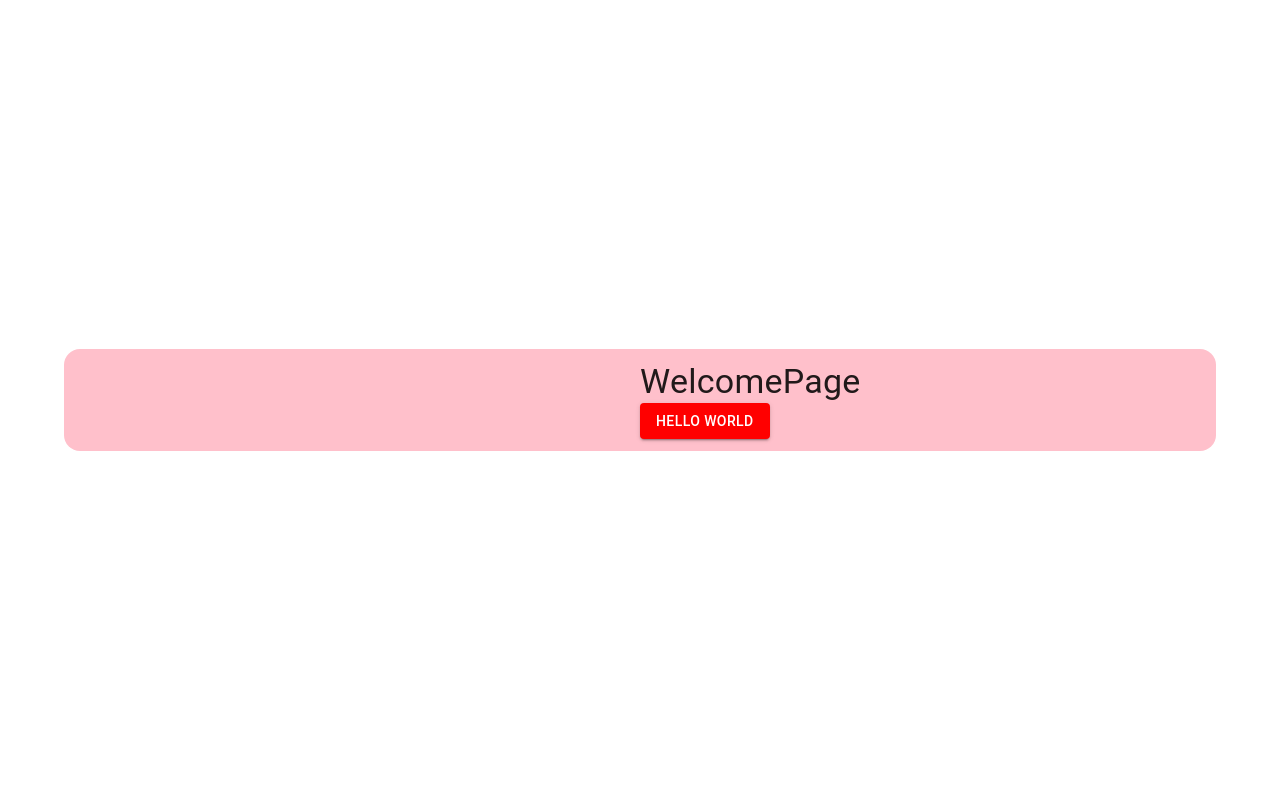
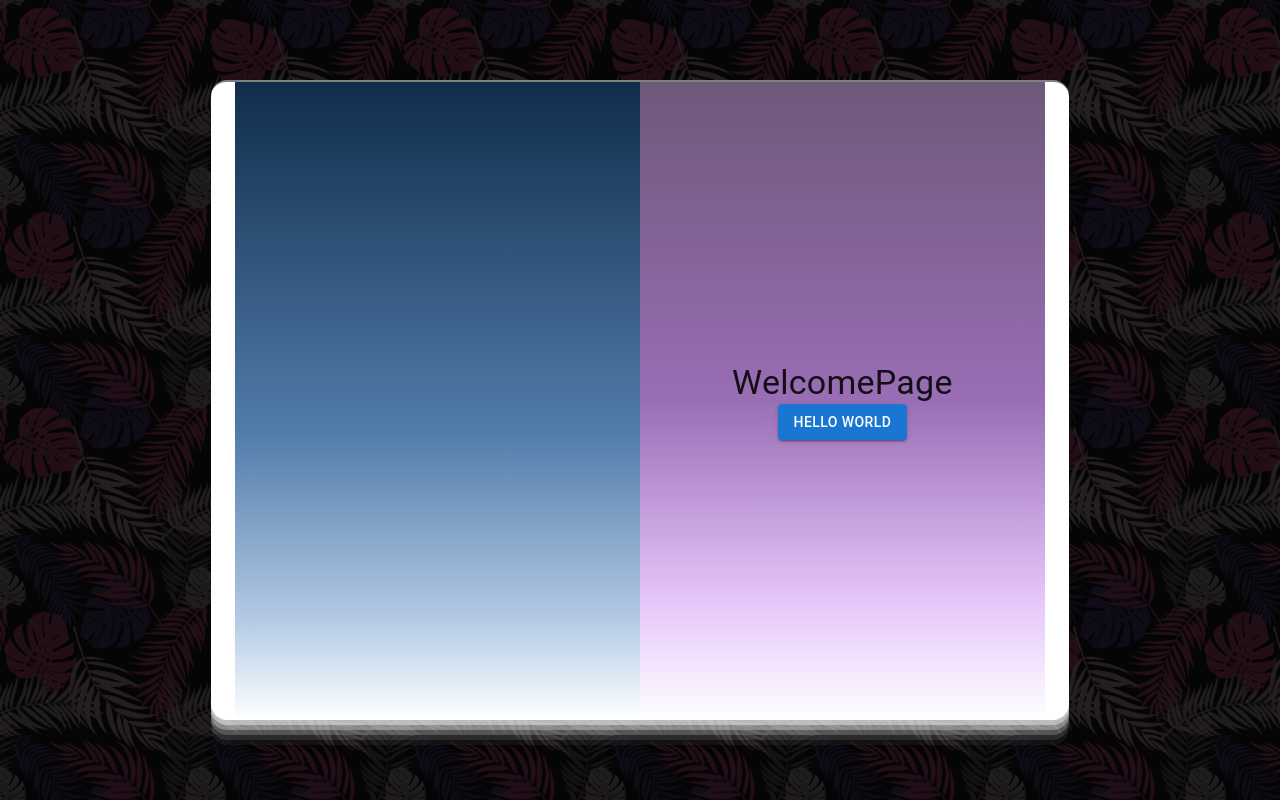
Before and after one commit to bmspd/jwt-react-practice, a React (Create React App) app in the folder client/: page / in a window 1280 px wide. Built offline with nearby package versions, Linux system fonts and the light colour scheme.

Commit message:
client: add welcome page styles

```diff
--- /dev/null
+++ b/client/index.d.ts
@@ -0,0 +1,2 @@
+declare module '*.png'
+declare module '*.jpg'
--- a/client/package.json
+++ b/client/package.json
@@ -13,6 +13,7 @@
     "@types/node": "^16.11.47",
     "@types/react": "^18.0.16",
     "@types/react-dom": "^18.0.6",
+    "@types/styled-components": "^5.1.26",
     "axios": "^0.27.2",
     "react": "^18.2.0",
     "react-dom": "^18.2.0",
--- a/client/src/pages/WelcomePage/index.tsx
+++ b/client/src/pages/WelcomePage/index.tsx
@@ -1,42 +1,37 @@
 import React from 'react'
 import { Button, Container, Grid, Typography } from '@mui/material'
-import { styled } from '@mui/material/styles'
+import { WelcomeContainer, WelcomePageContainer, WelcomeImageGrid, WelcomeContentGrid } from './styled-components'
 import './styles.scss'
-const StyledButton = styled(Button)`
-  background-color: red;
-`
-const WelcomeContainer = styled(Container)`
-  background-color: pink;
-  max-width: 1500px;
-  border-radius: 16px;
-  padding: 12px;
-  width: 100%;
-`
+
 const WelcomePage: React.FC = () => {
   const test = 'a'
   return (
+    <WelcomePageContainer maxWidth={false}>
       <Grid
         container
         spacing={0}
         direction='column'
         alignItems='center'
         justifyContent='center'
-      style={{ minHeight: '100vh', padding: '0 4rem' }}
+        style={{ minHeight: '100vh', width: '80%', padding: '0 4rem', margin: 'auto' }}
       >
         <WelcomeContainer>
-        <Grid container>
-          <Grid className='welcome-image-container' item xs={6}></Grid>
-          <Grid item xs={6}>
+          <Grid container style={{ height: '100%' }}>
+            <WelcomeImageGrid className='welcome-image-container' item xs={6} />
+            <Grid item xs={6} className='welcome-main-container'>
+              <WelcomeContentGrid container direction='column' alignItems='center' justifyContent='center'>
                 <Typography variant='h4' component='h1'>
                   WelcomePage
                 </Typography>
                 <div>
-              <StyledButton variant={'contained'}>Hello world</StyledButton>
+                  <Button variant={'contained'}>Hello world</Button>
                 </div>
+              </WelcomeContentGrid>
             </Grid>
           </Grid>
         </WelcomeContainer>
       </Grid>
+    </WelcomePageContainer>
   )
 }
 
--- /dev/null
+++ b/client/src/pages/WelcomePage/styled-components.ts
@@ -0,0 +1,57 @@
+import { styled } from '@mui/material/styles'
+import { Container, Grid } from '@mui/material'
+import backgroundPattern from '../../assets/img/background-pattern.jpg'
+
+export const WelcomeImageGrid = styled(Grid)`
+  background: linear-gradient(
+    180deg,
+    rgba(16, 45, 75, 1) 0%,
+    rgba(81, 124, 170, 1) 55%,
+    rgba(178, 201, 228, 1) 84%,
+    rgba(255, 255, 255, 0.4) 100%
+  );
+`
+export const WelcomeContentGrid = styled(Grid)`
+  height: 100%;
+  padding: 12px;
+  box-sizing: border-box;
+  background: linear-gradient(
+    180deg,
+    rgba(109, 89, 122, 1) 0%,
+    rgba(153, 110, 181, 1) 50%,
+    rgba(229, 197, 250, 1) 81%,
+    rgba(255, 255, 255, 0.4) 100%
+  );
+`
+export const WelcomePageContainer = styled(Container)`
+  background-image: url(${backgroundPattern});
+  background-size: 400px auto;
+  position: relative;
+  width: 100%;
+  height: 100%;
+  z-index: 1;
+  &::before {
+    content: '';
+    position: absolute;
+    left: 0;
+    right: 0;
+    top: 0;
+    bottom: 0;
+    z-index: -1;
+    background: rgba(0, 0, 0, 0.85);
+`
+export const WelcomeContainer = styled(Container)`
+  background-color: white;
+  max-width: 1500px;
+  border-radius: 16px;
+  width: 100%;
+  height: 80vh;
+  display: flex;
+  flex-direction: row;
+  align-items: center;
+  padding: 0;
+  overflow: hidden;
+  border-top: 2px solid gray;
+  box-shadow: rgba(255, 255, 255, 0.4) 0px 5px, rgba(255, 255, 255, 0.3) 0px 10px, rgba(255, 255, 255, 0.2) 0px 15px,
+    rgba(255, 255, 255, 0.1) 0px 20px, rgba(255, 255, 255, 0.05) 0px 25px;
+`
--- a/client/src/pages/WelcomePage/styles.scss
+++ b/client/src/pages/WelcomePage/styles.scss
@@ -1,5 +1,10 @@
 @media (max-width: 800px) {
   .welcome-image-container {
     display: none;
+    max-width: 0;
+  }
+  .welcome-main-container {
+    max-width: 100%!important;
+    flex-basis: 100%!important;
   }
 }
--- a/client/tsconfig.json
+++ b/client/tsconfig.json
@@ -23,4 +23,7 @@
   "include": [
     "src"
   ],
+  "files": [
+    "index.d.ts"
+  ]
 }
```
Also changed, not shown: client/src/assets/img/background-pattern.jpg (added), 1 other file (tests, documents, lock files or other folders). Lines whose indentation alone changed are shown as unchanged.
